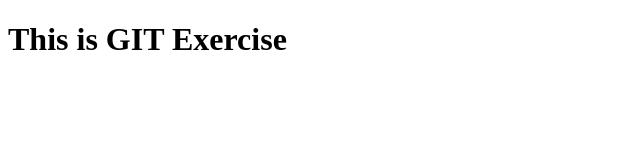
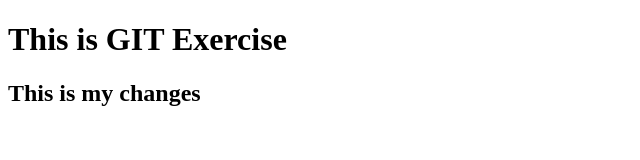
Before and after one commit to Ganesh-H11/GIT-EXCERCISE2, a plain HTML site: page index.html in a window 1280 px wide. Shown: the whole page, without its empty margins (0-640 px from the left). Drawn offline with Linux system fonts and the light colour scheme.

Commit message:
This is modified index.html

```diff
--- a/index.html
+++ b/index.html
@@ -8,6 +8,7 @@
 </head>
 <body>
     <h1>This is GIT Exercise</h1>
+    <h2>This is my changes</h2>
     <script src="script.js"></script>
 </body>
 </html>
```
Also changed, not shown: test.txt (added), textfile1.txt (added).
